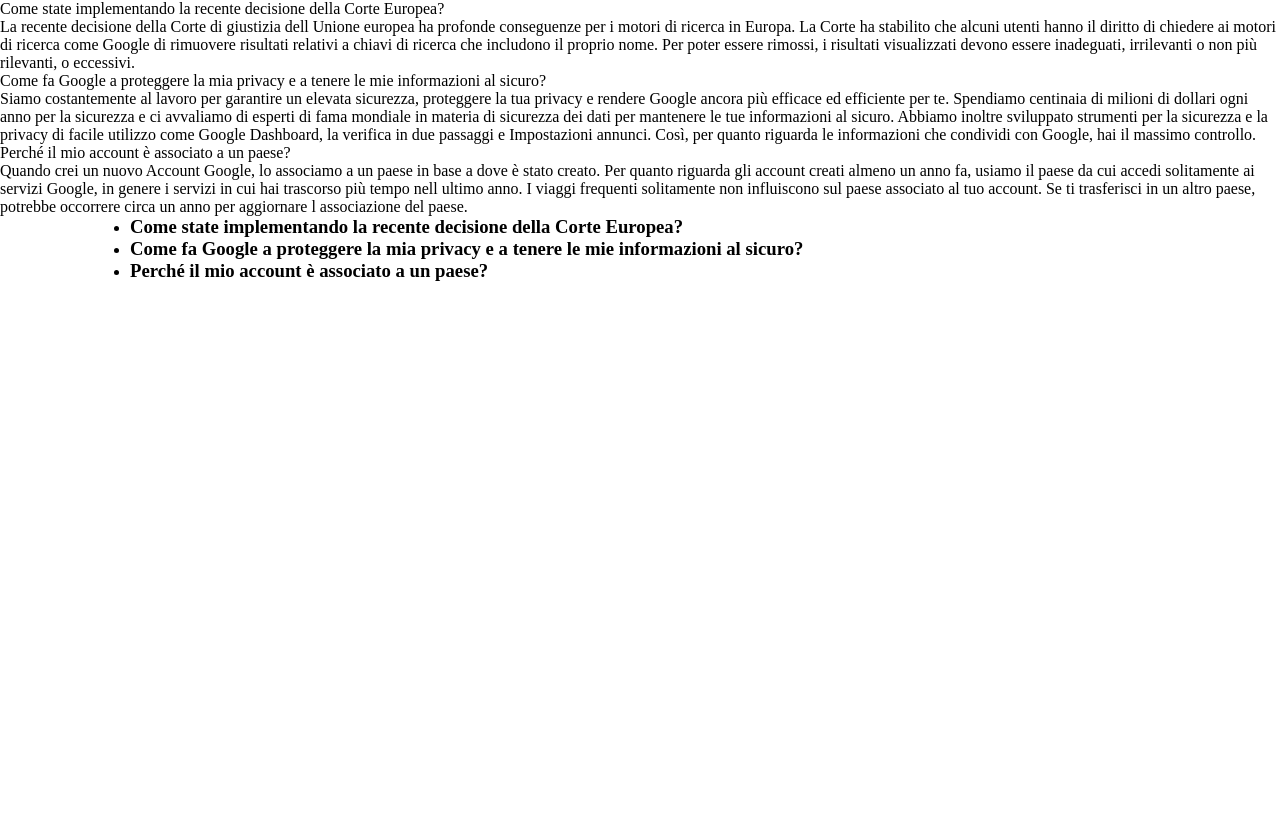
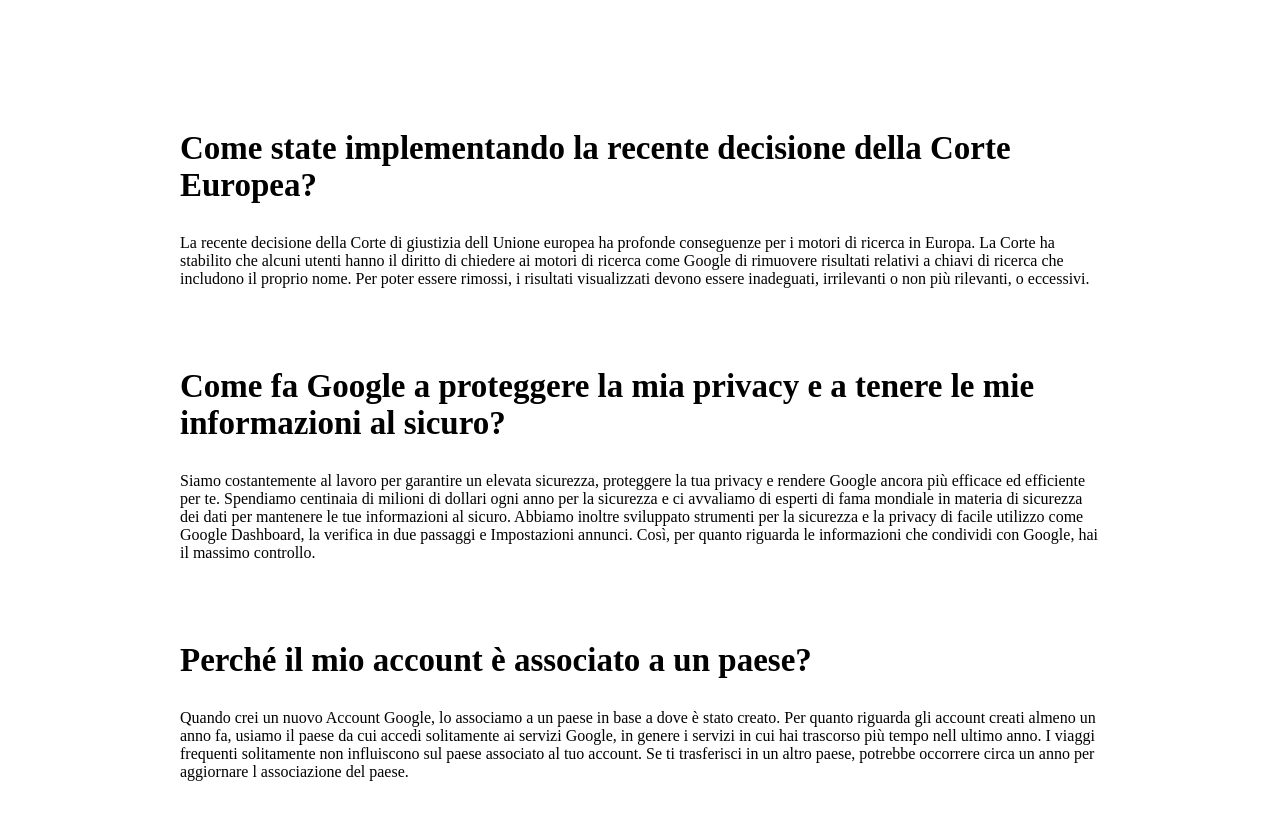
Before and after one commit to gianluca-forgia95/php-google-faq, a PHP site: page / in a window 1280 px wide. Before the commit the page ends 281 px from the top, so only its background shows below. Run offline with PHP 8.4, Linux system fonts and the light colour scheme.

Commit message:
style domande e risposte

```diff
--- a/css/style.css
+++ b/css/style.css
@@ -13,3 +13,14 @@ body {
  flex-direction: column;
  justify-content: center;
 }
+.container ul {
+ padding: 50px;
+ list-style: none;
+}
+.container li {
+margin-top:  50px;
+}
+.container h3 {
+font-size: 33px;
+padding: 30px 0;
+}
--- a/index.php
+++ b/index.php
@@ -18,9 +18,9 @@
     ]
  ];
 
-foreach ( $Faq as $text ) {
-   echo $text['question'] . '<br>' . $text['answer'] . '<br>';
-}
+// foreach ( $Faq as $text ) {
+//    echo $text['question'] . '<br>' . $text['answer'] . '<br>';
+// }
 
 
 
@@ -40,11 +40,14 @@ foreach ( $Faq as $text ) {
 <body>
  <div class="container">
   <ul>
+
    <?php foreach ($Faq as $text) { ?>
      <li>
        <h3> <?php echo $text['question'] ?></h3>
+       <p> <?php echo $text['answer'] ?></p>
      </li>
    <?php } ?>
+
   </ul>
 
  </div>
```
